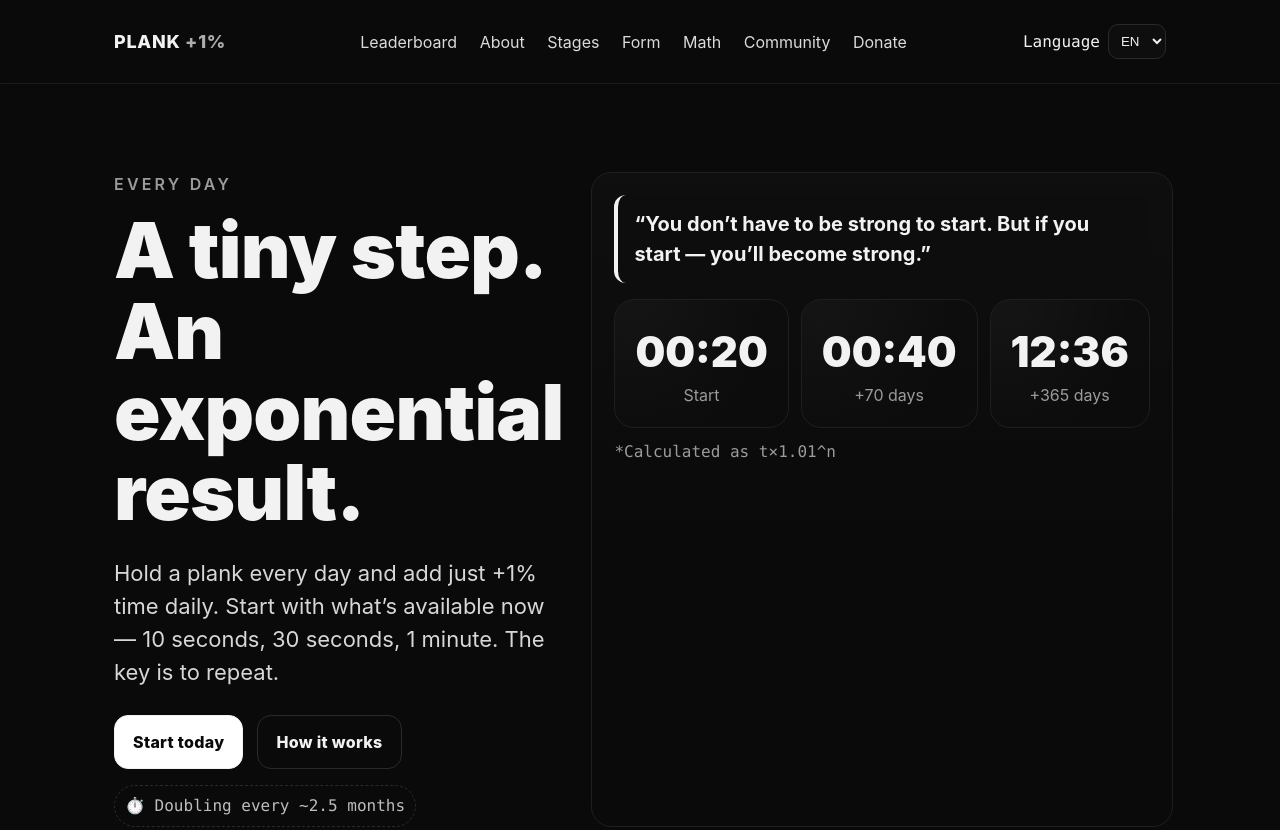
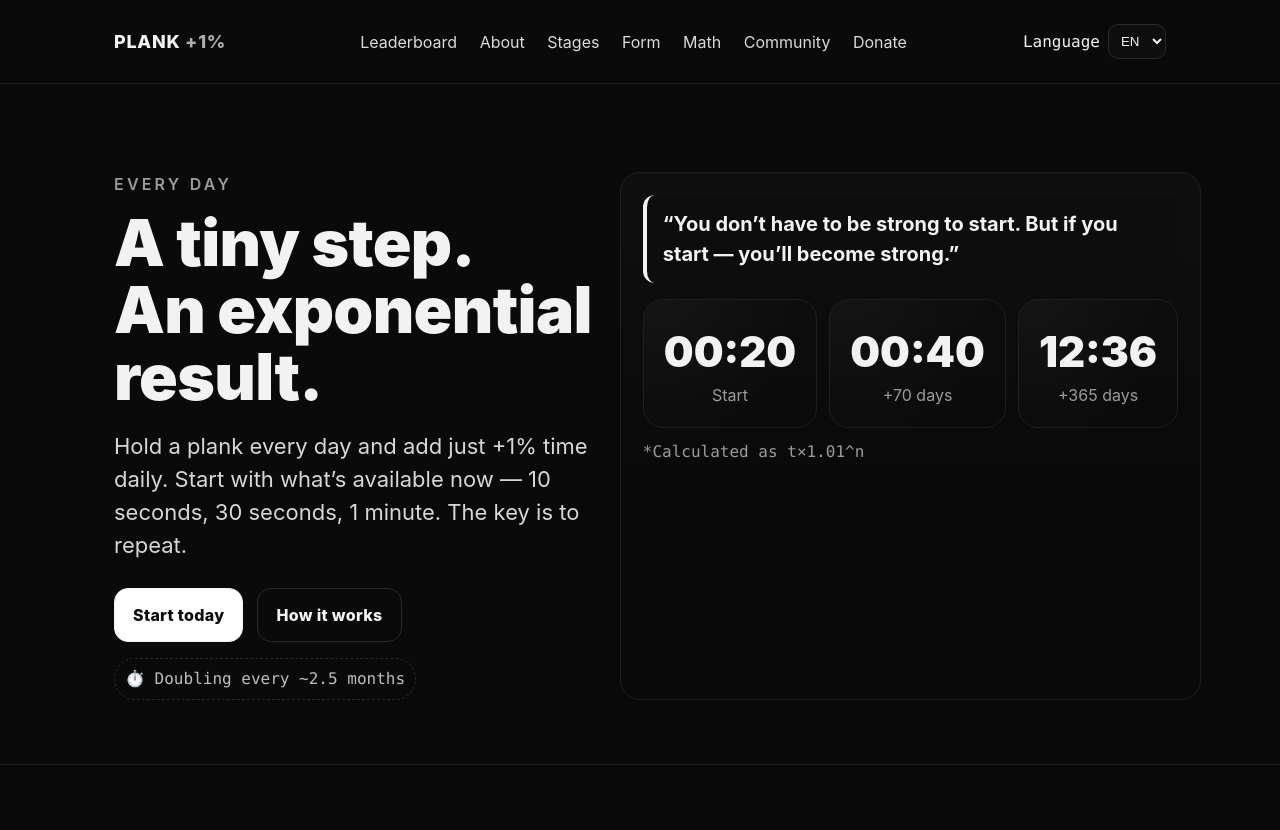
Before and after one commit to DenisStark77/planktoday, a plain HTML site: page index.html in a window 1280 px wide. Shown: the top 830 px of the page. Drawn offline with Linux system fonts and the light colour scheme.

Commit message:
Landing: smaller hero title; keep 'An exponential' on one line

```diff
--- a/index.html
+++ b/index.html
@@ -32,7 +32,8 @@
     .lang select{background:#0e0e0e;color:var(--fg);border:1px solid #2a2a2a;border-radius:10px;padding:8px}
     .hero{padding:64px 0 40px;border-bottom:1px solid #1a1a1a}
     .kicker{color:var(--muted);font-weight:600;letter-spacing:.2em;text-transform:uppercase}
-    .title{font-size:clamp(40px,6vw,86px);line-height:1.05;margin:.2em 0 .3em;font-weight:900;letter-spacing:-.01em}
+    .title{font-size:clamp(36px,5vw,74px);line-height:1.05;margin:.2em 0 .3em;font-weight:900;letter-spacing:-.01em}
+    .nowrap{white-space:nowrap}
     .subtitle{font-size:clamp(18px,2.2vw,22px);color:#d7d7d7;max-width:52ch}
     .cta-row{display:flex;flex-wrap:wrap;gap:14px;margin-top:26px}
     .btn{display:inline-flex;align-items:center;justify-content:center;border:1px solid #f2f2f2;color:#0a0a0a;background:var(--accent);padding:14px 18px;border-radius:14px;font-weight:800;letter-spacing:.02em}
@@ -336,7 +337,7 @@
       en: {
         nav:{board:'Leaderboard',about:'About',stages:'Stages',form:'Form',math:'Math',community:'Community',donate:'Donate'},
         ui:{language:'Language'},
-        hero:{kicker:'Every day',title:'A tiny step.<br/>An exponential result.',subtitle:'Hold a plank every day and add just +1% time daily. Start with what’s available now — 10 seconds, 30 seconds, 1 minute. The key is to repeat.',ctaStart:'Start today',ctaHow:'How it works',badge:'⏱️ Doubling every ~2.5 months',quote:'“You don’t have to be strong to start. But if you start — you’ll become strong.”',statStart:'Start',stat70:'+70 days',stat365:'+365 days',note:'*Calculated as t×1.01^n'},
+        hero:{kicker:'Every day',title:'A tiny step.<br/><span class="nowrap">An exponential</span> result.',subtitle:'Hold a plank every day and add just +1% time daily. Start with what’s available now — 10 seconds, 30 seconds, 1 minute. The key is to repeat.',ctaStart:'Start today',ctaHow:'How it works',badge:'⏱️ Doubling every ~2.5 months',quote:'“You don’t have to be strong to start. But if you start — you’ll become strong.”',statStart:'Start',stat70:'+70 days',stat365:'+365 days',note:'*Calculated as t×1.01^n'},
         about:{h2:'Method “Plank +1%”',brief:'<strong>Essence:</strong> hold a plank daily and increase your time by <strong>1% per day</strong>. Start with any duration — 10–15 seconds is enough to begin.',valueTitle:'Value',values:{will:{title:'Will & Intention',text:'ability to finish what you start'},discipline:{title:'Self-discipline',text:'resilience to inner swings'},growth:{title:'Growth mindset',text:'access to exponential growth'},motivation:{title:'Spontaneity & Motivation',text:'inner fire without pressure'},belief:{title:'Belief in results',text:'personal experience of “impossible”'}},howTitle:'How to start',how:{1:'Take a plank and record your starting time.',2:'Add +1% to yesterday’s time every day.',3:'Don’t skip. Consistency beats perfection.',4:'Learn proper form to grow safely.'},cta:'Go to stages'},
         stages:{h2:'Practice stages',start:{h3:'Start',p:'First action — just take a plank and time it. That’s your baseline. No limits.'},first:{h3:'First days',p:'Goal — get into rhythm. Find time, place, support. Form can be imperfect for a few days — build the habit first.'},growth:{h3:'Initial growth',p:'+1% a day works like compound interest. Small at first, then faster. <span class="mono">20s → 21s</span> in ~5 days; <span class="mono">30s → 31s</span> in 3–4 days.'},double:{h3:'Doublings (2×)',p:'Any start doubles in ~70 days: <span class="mono">1.01^70 ≈ 2.007</span>. 20s → 40s, 1m → 2m, 5m → 10m.'}},
         calc:{h3:' +1% Calculator',label:'Starting time (sec):<br>',btnCalc:'Calculate',btnMath:'See the math'},
```
